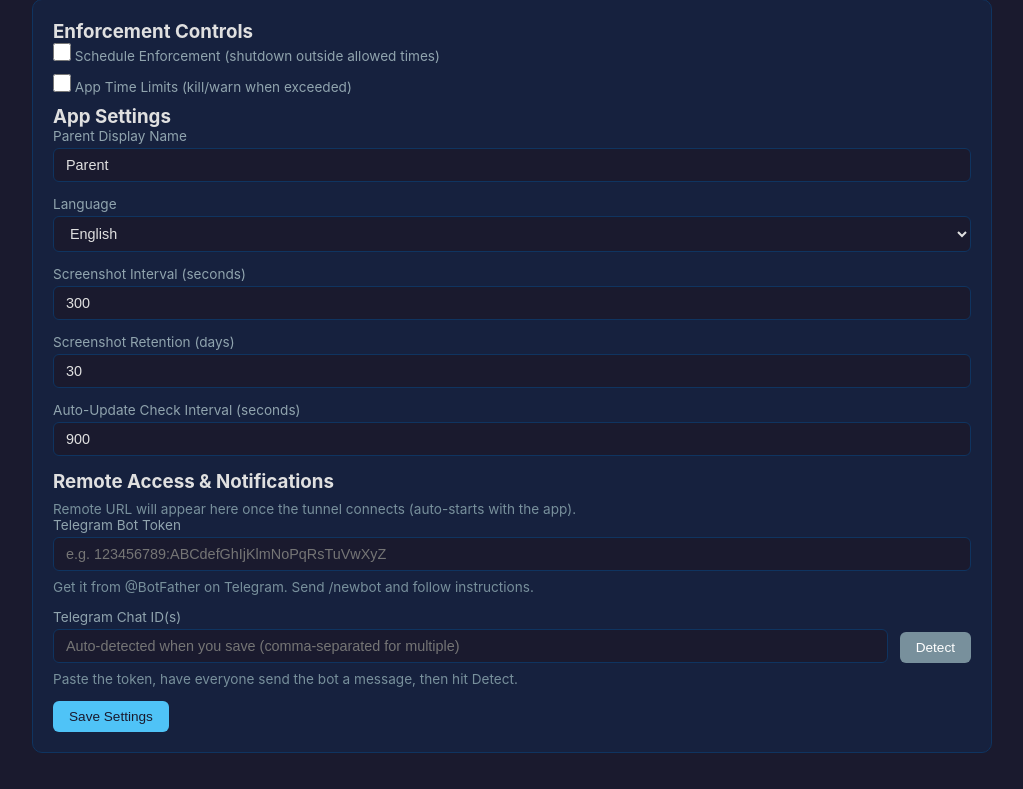
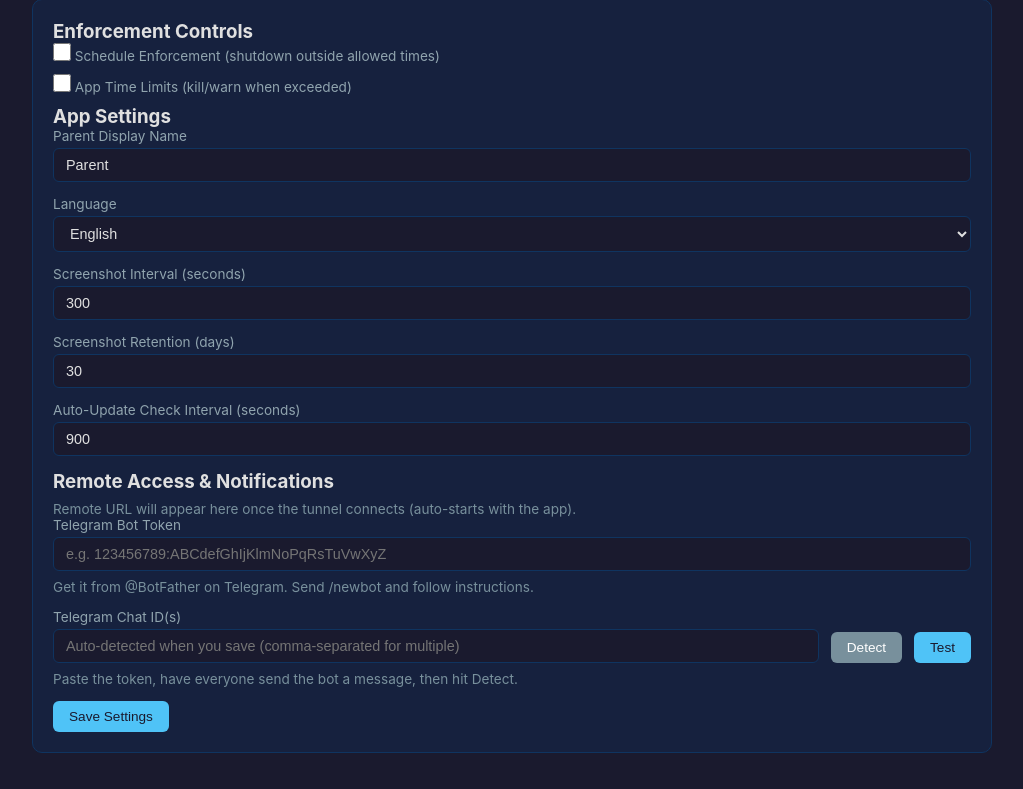
Before and after one commit to tessimago/ParentalControlApp, a Flask app: page /settings in a window 1280 px wide. Shown: the part 293-1082 px from the top of the page, without its empty margins (128-1151 px from the left). Run offline with Flask 3, Linux system fonts and the light colour scheme; the visitor is signed in with stand-in values (Sample User, id 1); data comes from the database, SQL or seed files in the repository.

Commit message:
Add Test button for Telegram notifications
- New /api/telegram/test endpoint sends a test message to all chat IDs
- Test button in Settings gives instant feedback on whether Telegram works
- Shows success count or error details

Co-Authored-By: Claude Opus 4.6 <noreply@anthropic.com>

```diff
--- a/app/i18n.py
+++ b/app/i18n.py
@@ -119,6 +119,8 @@ TRANSLATIONS = {
         "telegram_chat_detected": "Detected! Chat IDs:",
         "telegram_chat_instructions": "Paste the token, have everyone send the bot a message, then hit Detect.",
         "detect_btn": "Detect",
+        "test_btn": "Test",
+        "test_success": "Message sent to {count} chat(s)! Check Telegram.",
         "telegram_auto_detected": "Telegram chat ID auto-detected: {id}",
         "telegram_send_message": "Telegram token saved. Send your bot a message, then save settings again to auto-detect chat ID.",
         "time_limit_reached_kill": "Time limit reached for {name}! Closing in 10 seconds...",
@@ -243,6 +245,8 @@ TRANSLATIONS = {
         "telegram_chat_detected": "Detetado! Chat IDs:",
         "telegram_chat_instructions": "Cola o token, cada pessoa envia uma mensagem ao bot, e depois clica Detetar.",
         "detect_btn": "Detetar",
+        "test_btn": "Testar",
+        "test_success": "Mensagem enviada para {count} chat(s)! Verifica o Telegram.",
         "telegram_auto_detected": "Chat ID do Telegram auto-detetado: {id}",
         "telegram_send_message": "Token Telegram guardado. Envia uma mensagem ao bot e guarda novamente para auto-detetar o chat ID.",
         "time_limit_reached_kill": "Limite de tempo atingido para {name}! A fechar em 10 segundos...",
--- a/app/web/routes.py
+++ b/app/web/routes.py
@@ -539,3 +539,43 @@ def api_telegram_detect():
         return jsonify({"ok": True, "chat_ids": merged})
     else:
         return jsonify({"ok": False, "error": t("telegram_send_message")})
+
+
+@bp.route("/api/telegram/test", methods=["POST"])
+@login_required
+def api_telegram_test():
+    import urllib.request
+    import urllib.parse
+
+    bot_token = get_setting("telegram_bot_token")
+    chat_ids_raw = get_setting("telegram_chat_id")
+
+    if not bot_token:
+        return jsonify({"ok": False, "error": "No bot token configured"})
+    if not chat_ids_raw:
+        return jsonify({"ok": False, "error": "No chat IDs configured"})
+
+    api_url = f"https://api.telegram.org/bot{bot_token}/sendMessage"
+    message = "✅ Parental Control test — Telegram is working!"
+    sent = 0
+    errors = []
+
+    for chat_id in chat_ids_raw.split(","):
+        chat_id = chat_id.strip()
+        if not chat_id:
+            continue
+        try:
+            data = urllib.parse.urlencode({
+                "chat_id": chat_id,
+                "text": message,
+            }).encode()
+            req = urllib.request.Request(api_url, data=data)
+            urllib.request.urlopen(req, timeout=10)
+            sent += 1
+        except Exception as e:
+            errors.append(f"{chat_id}: {str(e)}")
+
+    if sent > 0:
+        return jsonify({"ok": True, "sent": sent})
+    else:
+        return jsonify({"ok": False, "error": "; ".join(errors)})
--- a/app/web/templates/settings.html
+++ b/app/web/templates/settings.html
@@ -85,6 +85,7 @@
                 <input type="text" id="telegram_chat_id" name="telegram_chat_id"
                        value="{{ settings.telegram_chat_id }}" placeholder="{{ t.telegram_chat_placeholder }}" style="flex:1">
                 <button type="button" class="btn btn-secondary" onclick="detectChatId()">{{ t.detect_btn }}</button>
+                <button type="button" class="btn btn-primary" onclick="testTelegram()">{{ t.test_btn }}</button>
             </div>
             <p class="note" id="telegram-note">
                 {% if settings.telegram_chat_id %}
@@ -122,5 +123,25 @@ function detectChatId() {
         .catch(() => { note.textContent = 'Request failed'; note.style.color = '#ef5350'; })
         .finally(() => { btn.disabled = false; btn.textContent = '{{ t.detect_btn }}'; });
 }
+
+function testTelegram() {
+    const btn = event.target;
+    const note = document.getElementById('telegram-note');
+    btn.disabled = true;
+    btn.textContent = '...';
+    fetch("{{ url_for('main.api_telegram_test') }}", { method: 'POST' })
+        .then(r => r.json())
+        .then(data => {
+            if (data.ok) {
+                note.textContent = '{{ t.test_success }}'.replace('{count}', data.sent);
+                note.style.color = '#66bb6a';
+            } else {
+                note.textContent = data.error;
+                note.style.color = '#ef5350';
+            }
+        })
+        .catch(() => { note.textContent = 'Request failed'; note.style.color = '#ef5350'; })
+        .finally(() => { btn.disabled = false; btn.textContent = '{{ t.test_btn }}'; });
+}
 </script>
 {% endblock %}
```
